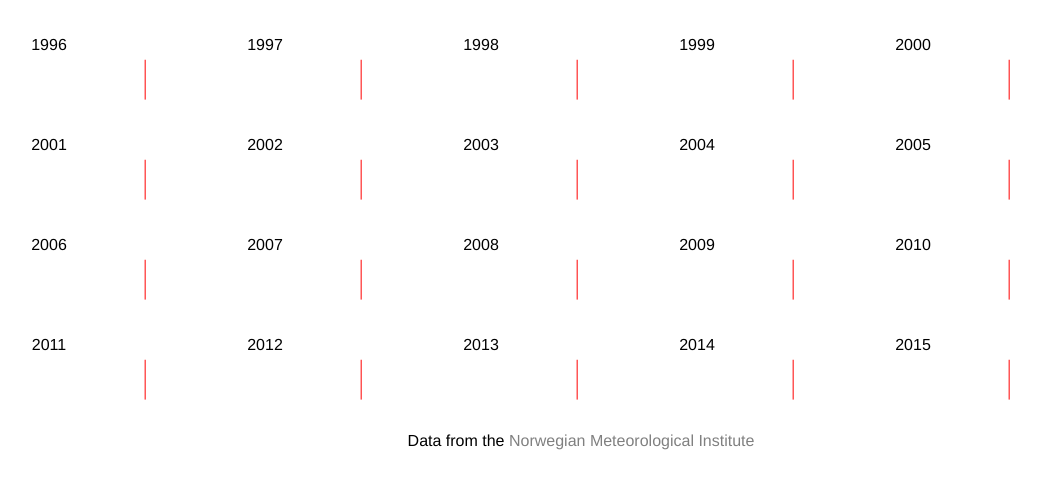
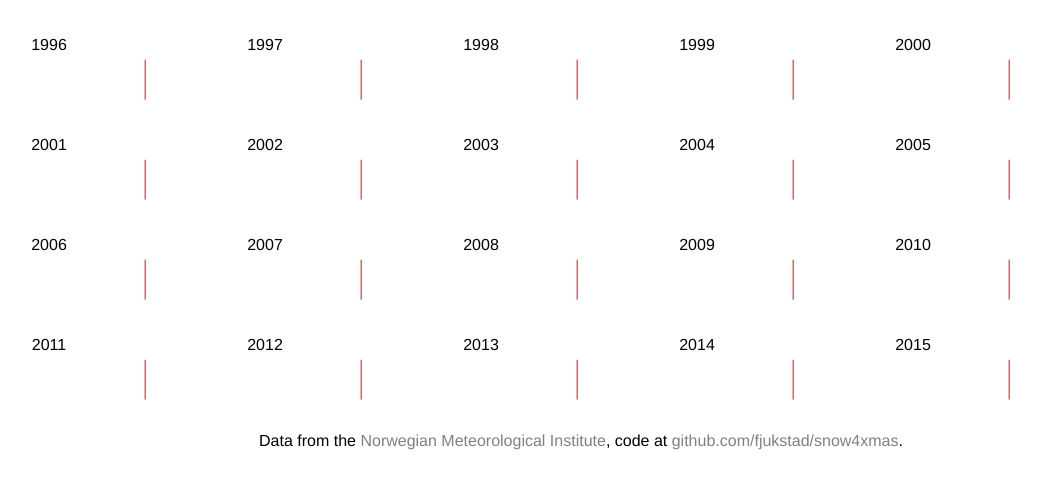
Before and after one commit to fjukstad/snow4xmas, a plain HTML site: page index.html in a window 1280 px wide. Shown: the part 66-554 px from the top of the page, without its empty margins (59-1100 px from the left). Drawn offline with nearby package versions, Linux system fonts and the light colour scheme; no server answers.

Commit message:
add link 2 github

```diff
--- a/index.html
+++ b/index.html
@@ -24,7 +24,9 @@
         <h1> Snow depth in Tromsø </h1>
         <div id="vis"></div>
         <p> Data from the <a href="http://met.no">Norwegian Meteorological
-                Institute</a></p>
+            Institute</a>, code at <a
+            href="http://github.com/fjukstad/snow4xmas">github.com/fjukstad/snow4xmas</a>.
+        </p>
         <script>
 
             for(i = 1996; i <= 2015; i++){
```
